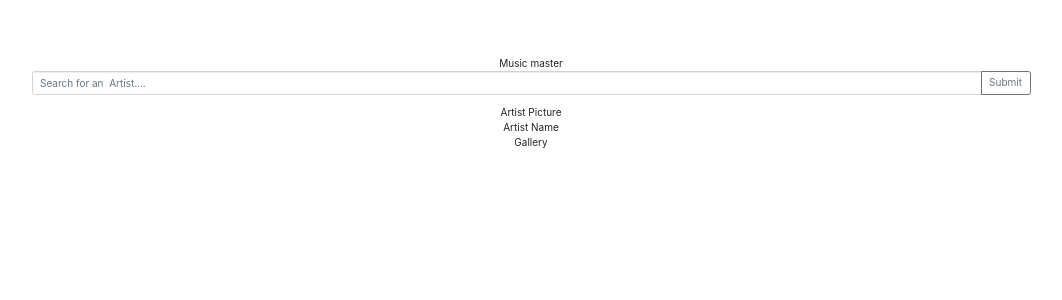
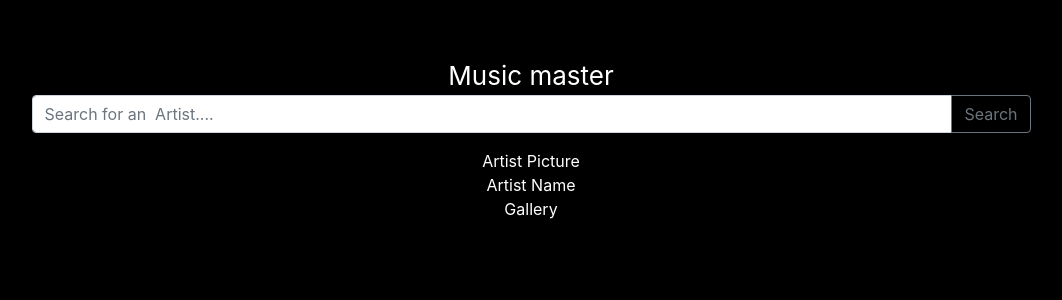
Before and after one commit to ramandy007/musicMaster, a React (Create React App) app: page / in a window 1280 px wide. Shown: the top 300 px of the page, without its empty margins (109-1171 px from the left). Built offline with nearby package versions, Linux system fonts and the light colour scheme.

Commit message:
Bootstrapped withut bugs

```diff
--- a/public/index.html
+++ b/public/index.html
@@ -9,7 +9,7 @@
       manifest.json provides metadata used when your web app is installed on a
       user's mobile device or desktop. See https://developers.google.com/web/fundamentals/web-app-manifest/
     -->
-    <link href="https://maxcdn.bootstrapcdn.com/bootstrap/3.3.7/css/bootstrap.min.css" rel="stylesheet">
+
     <link
   rel="stylesheet"
   href="https://maxcdn.bootstrapcdn.com/bootstrap/4.3.1/css/bootstrap.min.css"
--- a/src/App.css
+++ b/src/App.css
@@ -2,3 +2,10 @@
     text-align: center;
     padding: 5%;
 }
+body{
+    background-color: #000;
+    color: #fff;
+}
+.App-title{
+    font-size: 26px;
+}
--- a/src/App.jsx
+++ b/src/App.jsx
@@ -13,7 +13,7 @@ class App extends Component{
                     <Form.Group>
                       <InputGroup > < Form.Control type="email" placeholder ="Search for an  Artist...." />
                       <InputGroup.Append>
-                      <Button type="submit" variant="outline-secondary">Submit</Button>
+                      <Button  variant="outline-secondary">Search</Button>
                       </InputGroup.Append>
                       </InputGroup>
                     </Form.Group>
```
